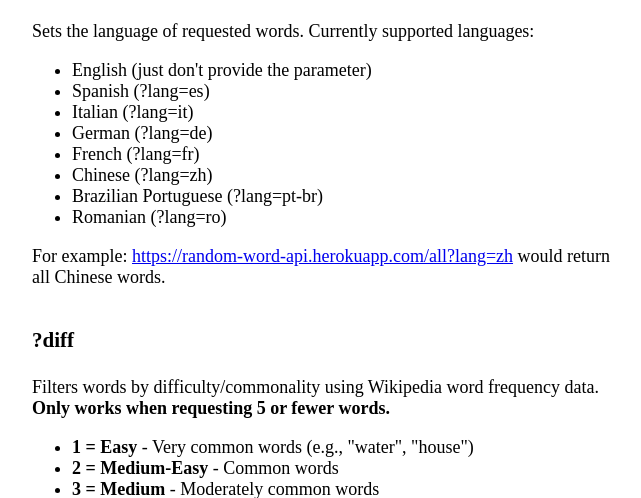
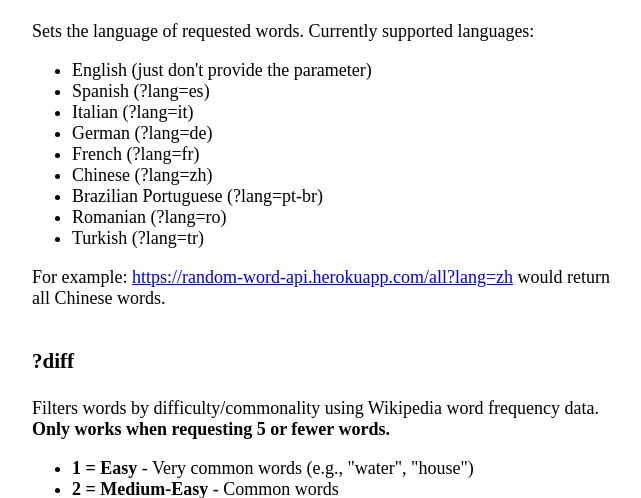
Before and after one commit to RazorSh4rk/random-word-api, a Python web app: template templates/index.html in a window 1280 px wide. Shown: the part 1128-1626 px from the top of the page, without its empty margins (308-949 px from the left). Run offline with Jinja, Linux system fonts and the light colour scheme; the template is opened without the code that fills it, so the values that code supplies are empty.

Commit message:
Add Turkish word list for lang=tr

```diff
--- a/templates/index.html
+++ b/templates/index.html
@@ -76,6 +76,7 @@
             <li>Chinese (?lang=zh)</li>
             <li>Brazilian Portuguese (?lang=pt-br)</li>
             <li>Romanian (?lang=ro)</li>
+            <li>Turkish (?lang=tr)</li>
         </ul>
 
         <p>For example: <a href="https://random-word-api.herokuapp.com/all?lang=zh">https://random-word-api.herokuapp.com/all?lang=zh</a> would return all Chinese words.</p>
```
Also changed, not shown: languages/tr.json (added, +1 -0 lines).
